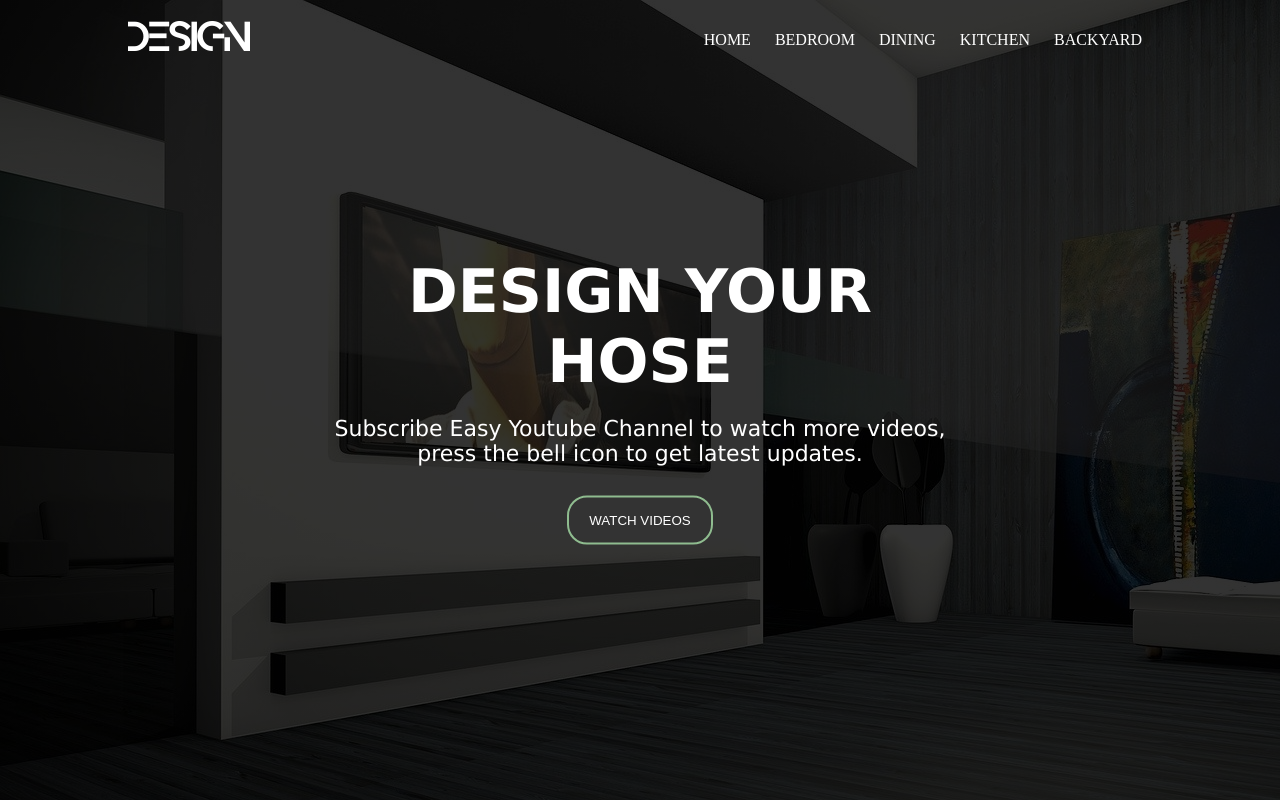
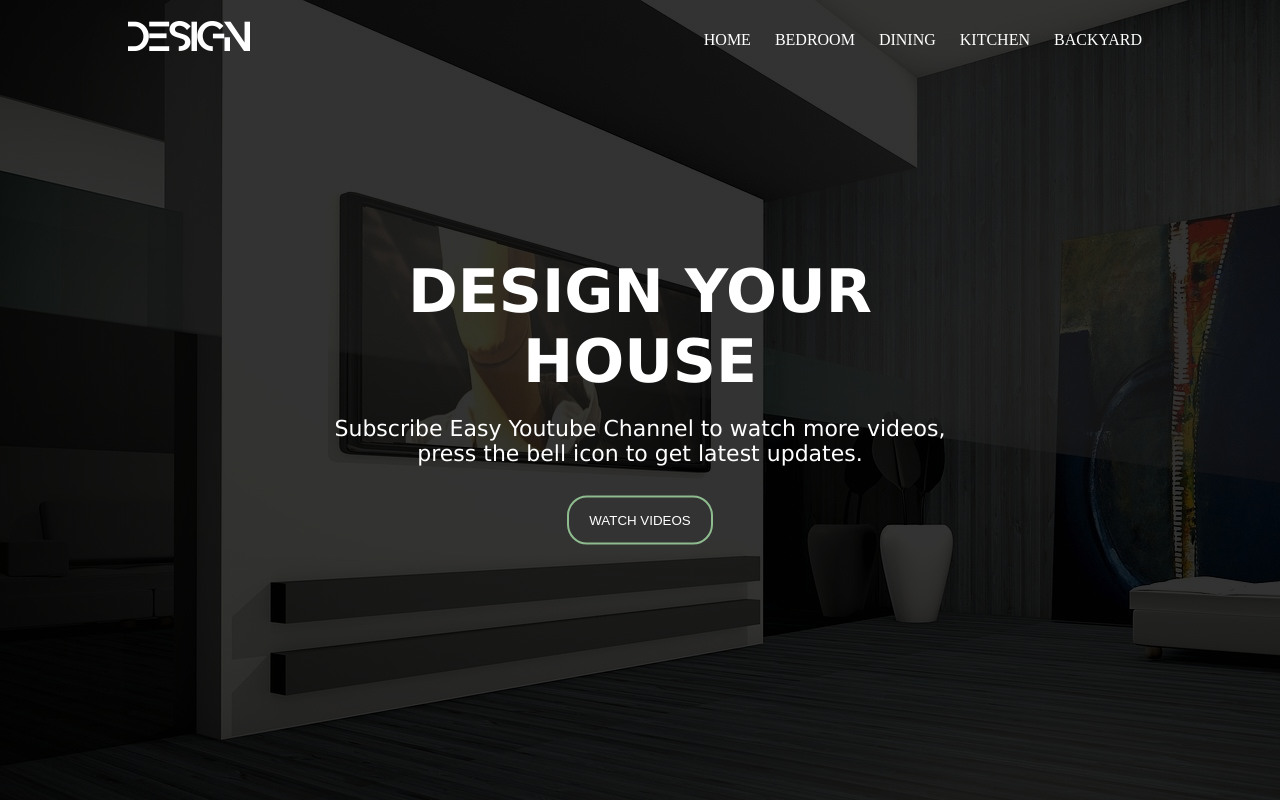
Before and after one commit to myeongwooni/web_project, a plain HTML site: page landingpage2/index.html in a window 1280 px wide. Drawn offline with Linux system fonts and the light colour scheme; files whose address does not match are found by name.

Commit message:
Add files via upload

```diff
--- a/landingpage2/index.html
+++ b/landingpage2/index.html
@@ -22,7 +22,7 @@
             </div>
         </div>
         <div class="hero">
-            <h2>DESIGN YOUR HOSE</h2>
+            <h2>DESIGN YOUR HOUSE</h2>
             <p>Subscribe Easy Youtube Channel to watch more videos,<br>press the bell icon to get latest updates.</p>
             <button>WATCH VIDEOS</button>
         </div>
```
